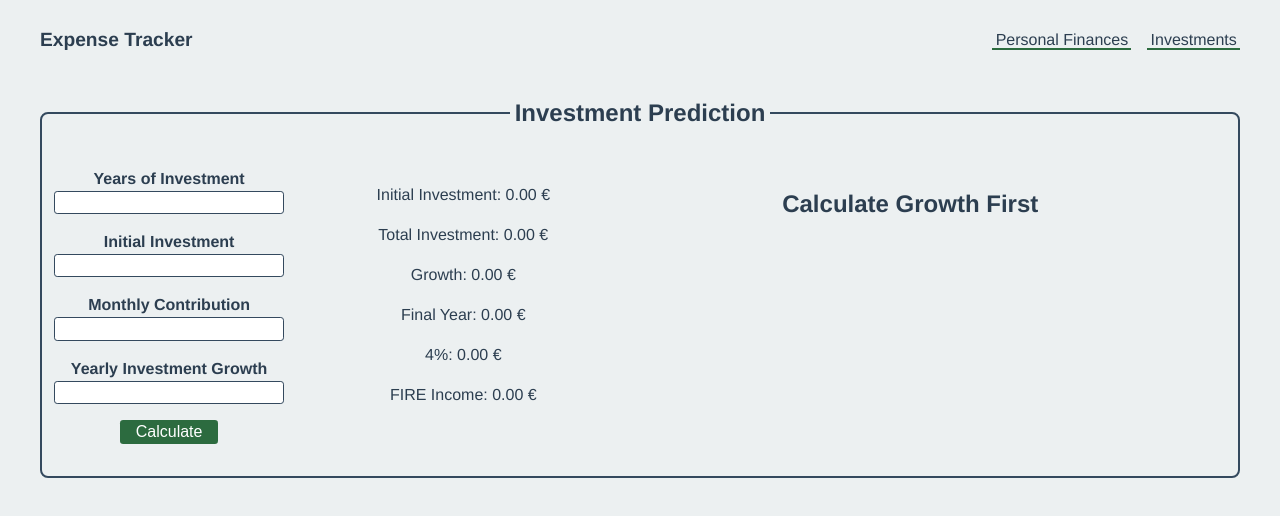
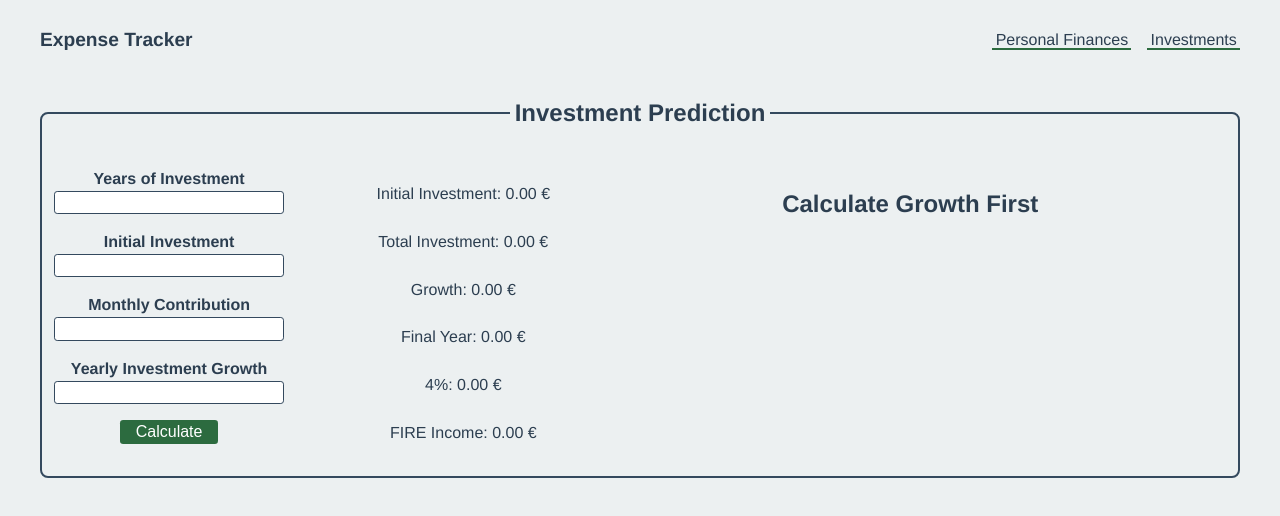
Before and after one commit to andrebarros7201/expense-tracker, a React (Vite) app: page /investments in a window 1280 px wide. Shown: the top 516 px of the page. Built offline with nearby package versions, Linux system fonts and the light colour scheme.

Commit message:
improve investment results style

```diff
--- a/src/components/investmentPrediction/components/investmentPredictionResults/InvestmentPredictionResults.jsx
+++ b/src/components/investmentPrediction/components/investmentPredictionResults/InvestmentPredictionResults.jsx
@@ -1,46 +1,47 @@
+import styles from "./InvestmentPredictionResults.module.scss";
 import { useContext } from "react";
 import { AppContext } from "../../../../App.jsx";
 
 export default function InvestmentPredictionResults() {
   const { investment } = useContext(AppContext);
   return (
-    <section>
-      <p>
+    <section className={styles["result"]}>
+      <p className={styles["result__text"]}>
         Initial Investment:{" "}
         {parseFloat(investment.initialInvestment)
           .toFixed(2)
           .replace(/\B(?=(\d{3})+(?!\d))/g, " ")}{" "}
         €
       </p>
-      <p>
+      <p className={styles["result__text"]}>
         Total Investment:{" "}
         {parseFloat(investment.totalContribution)
           .toFixed(2)
           .replace(/\B(?=(\d{3})+(?!\d))/g, " ")}{" "}
         €
       </p>
-      <p>
+      <p className={styles["result__text"]}>
         Growth:{" "}
         {parseFloat(investment.totalGrowth)
           .toFixed(2)
           .replace(/\B(?=(\d{3})+(?!\d))/g, " ")}{" "}
         €
       </p>
-      <p>
+      <p className={styles["result__text"]}>
         Final Year:{" "}
         {parseFloat(investment.finalYear)
           .toFixed(2)
           .replace(/\B(?=(\d{3})+(?!\d))/g, " ")}{" "}
         €
       </p>
-      <p>
+      <p className={styles["result__text"]}>
         4%:{" "}
         {parseFloat(investment.fireFourPercent)
           .toFixed(2)
           .replace(/\B(?=(\d{3})+(?!\d))/g, " ")}{" "}
         €
       </p>
-      <p>
+      <p className={styles["result__text"]}>
         FIRE Income:{" "}
         {investment.fireMonthlyIncome
           .toFixed(2)
--- a/src/components/investmentPrediction/components/investmentPredictionResults/InvestmentPredictionResults.module.scss
+++ b/src/components/investmentPrediction/components/investmentPredictionResults/InvestmentPredictionResults.module.scss
@@ -0,0 +1,13 @@
+.result {
+  //grid-area: results;
+  display: flex;
+  flex-flow: column nowrap;
+  align-items: center;
+  justify-content: space-evenly;
+  gap: 0.5rem;
+  height: 100%;
+}
+
+.result__text {
+  margin: 0;
+}
```
